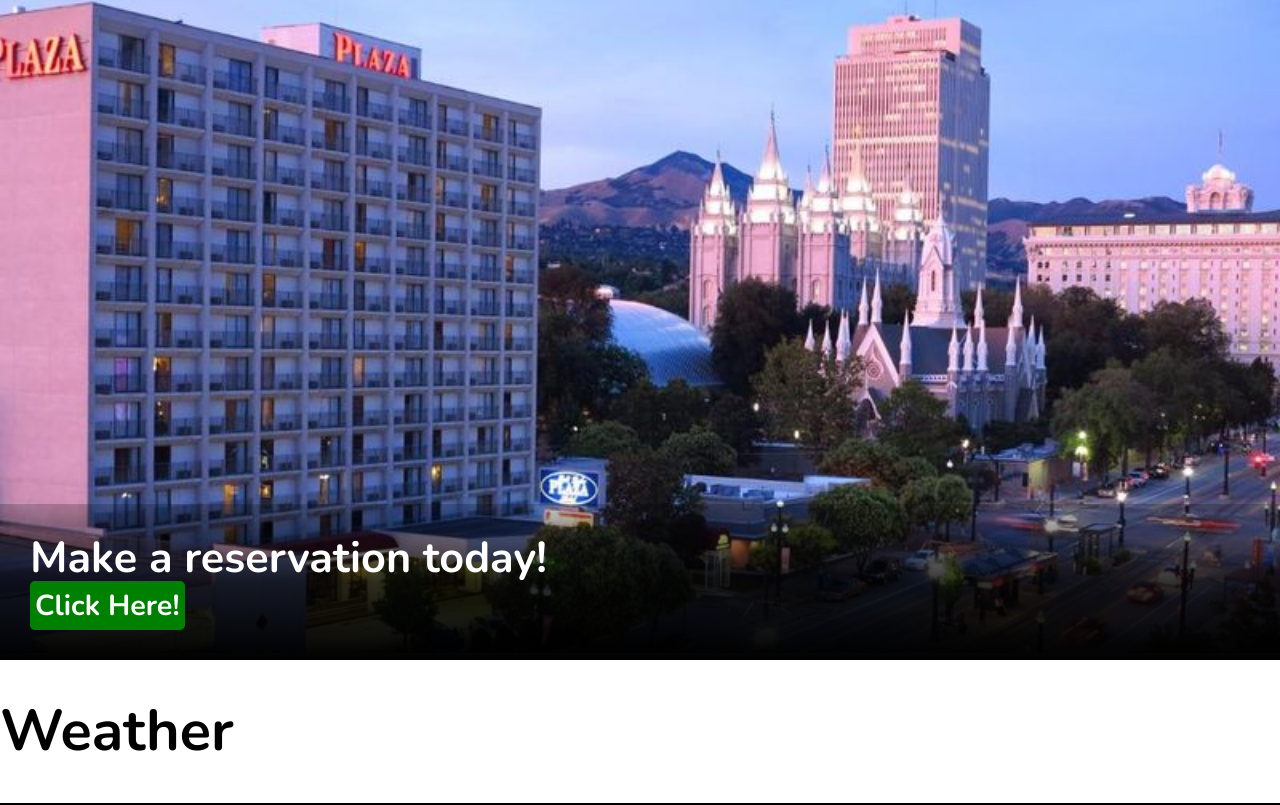
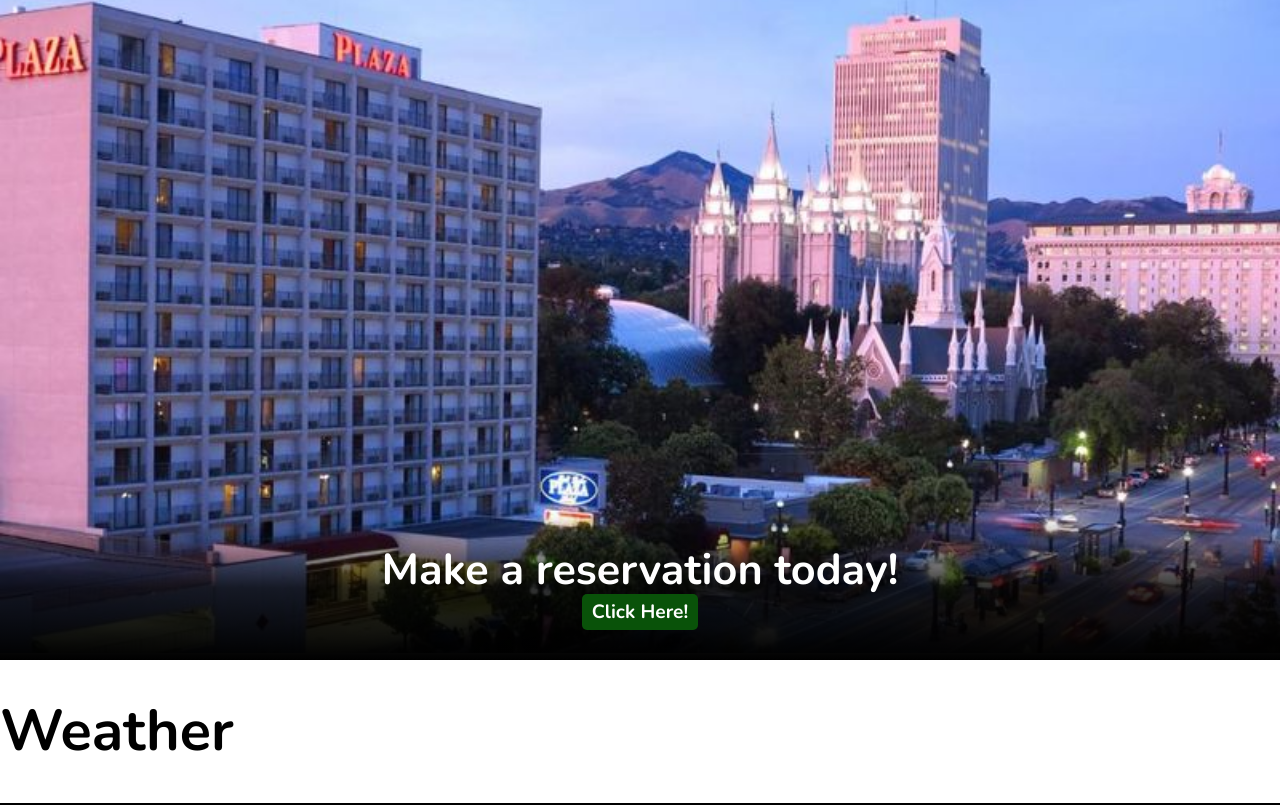
Before and after one commit to niiquash/The-Temple-Inn---Suites, a plain HTML site: page index.html in a window 1280 px wide. Shown: the part 300-1105 px from the top of the page. Drawn offline with nearby package versions, Linux system fonts and the light colour scheme.

Commit message:
centered called to action and button

```diff
--- a/css/main.css
+++ b/css/main.css
@@ -120,9 +120,12 @@ picture img {
     width: 100%;
     position: absolute;
     bottom: 0;
-    background: linear-gradient(360deg, rgba(0,0,0,1), rgba(0,0,0,0.8), rgba(0,0,0,0.2));
+    background: linear-gradient(360deg, rgba(0,0,0,1), rgba(0,0,0,0.8), rgba(0,0,0,0));
     padding: 30px;
     line-height: 3rem;
+    display: flex;
+    flex-direction: column;
+    align-items: center;
 }
 
 .call-to-action h2 {
@@ -132,10 +135,17 @@ picture img {
 .call-to-action a {
     text-decoration: none;
     color: white;
-    background-color: green;
+    background-color: rgb(9, 82, 9);
     font-weight: bold;
-    padding: 5px;
+    font-size: 1.2rem;
+    padding: 5px 10px;
     border-radius: 5px;
+    line-height: normal;
+}
+
+.call-to-action a:hover {
+    background-color: rgb(3, 104, 3);
+
 }
 /* --------------------------- Footer ------------------------- */
 .footer-logo-container {
```
